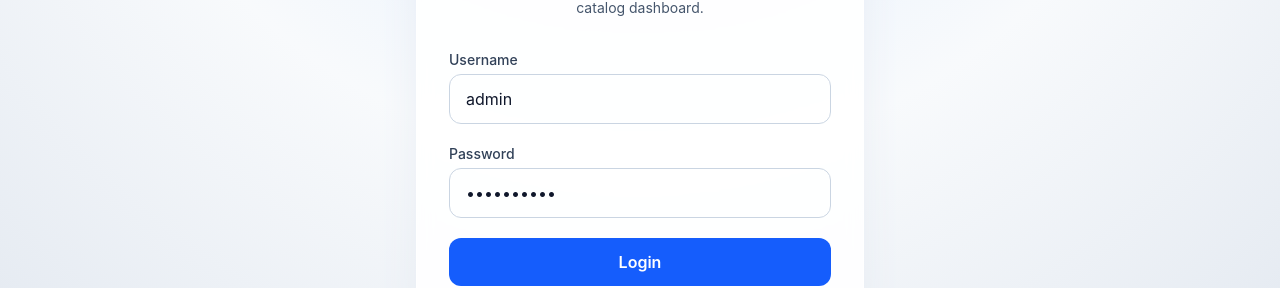
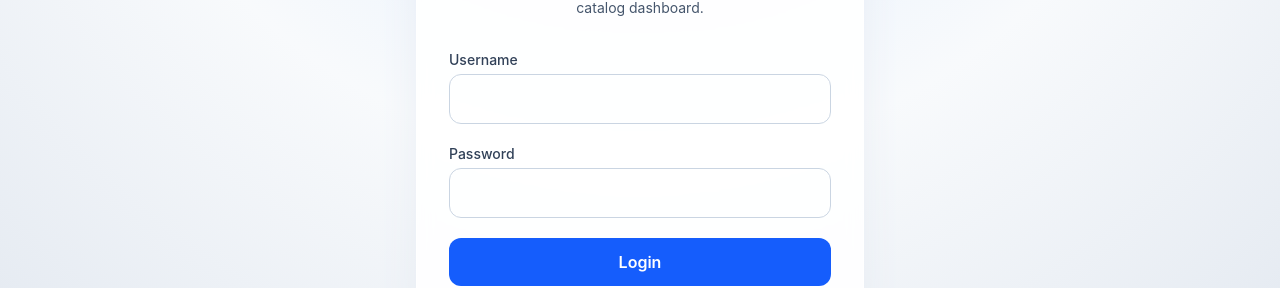
Before and after one commit to IceKrispy/Library-Catalog-System-TCC, a React (Vite) app in the folder frontend/: page /login in a window 1280 px wide. Shown: the part 401-689 px from the top of the page. Built offline with nearby package versions, Linux system fonts and the light colour scheme; no server answers.

Commit message:
removed prefilled

```diff
--- a/frontend/src/components/LoginPage.jsx
+++ b/frontend/src/components/LoginPage.jsx
@@ -1,8 +1,8 @@
 import { useState } from 'react';
 
 const DEFAULT_CREDENTIALS = {
-  username: 'admin',
-  password: 'library123'
+  username: '',
+  password: ''
 };
 
 export default function LoginPage({ onLogin }) {
```
